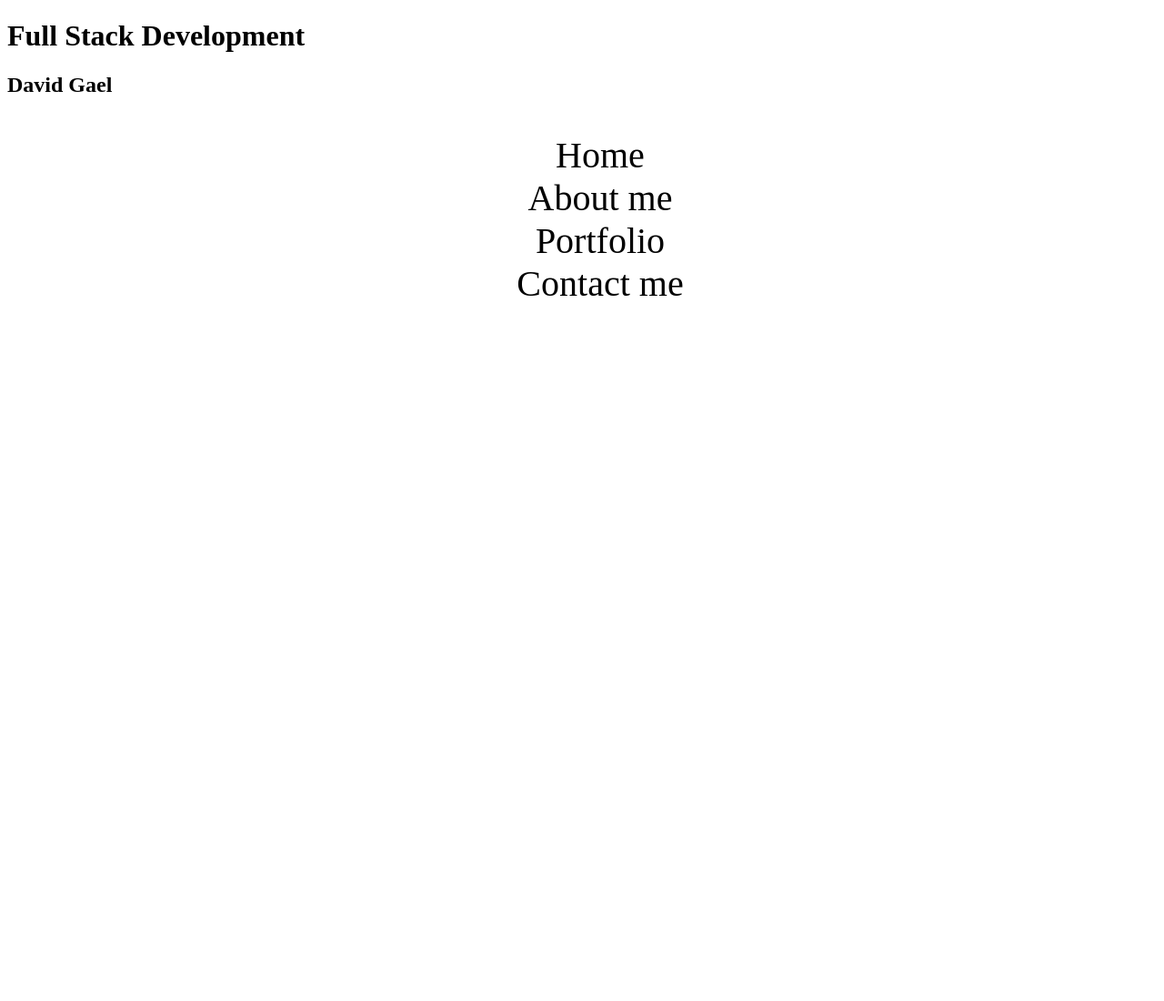
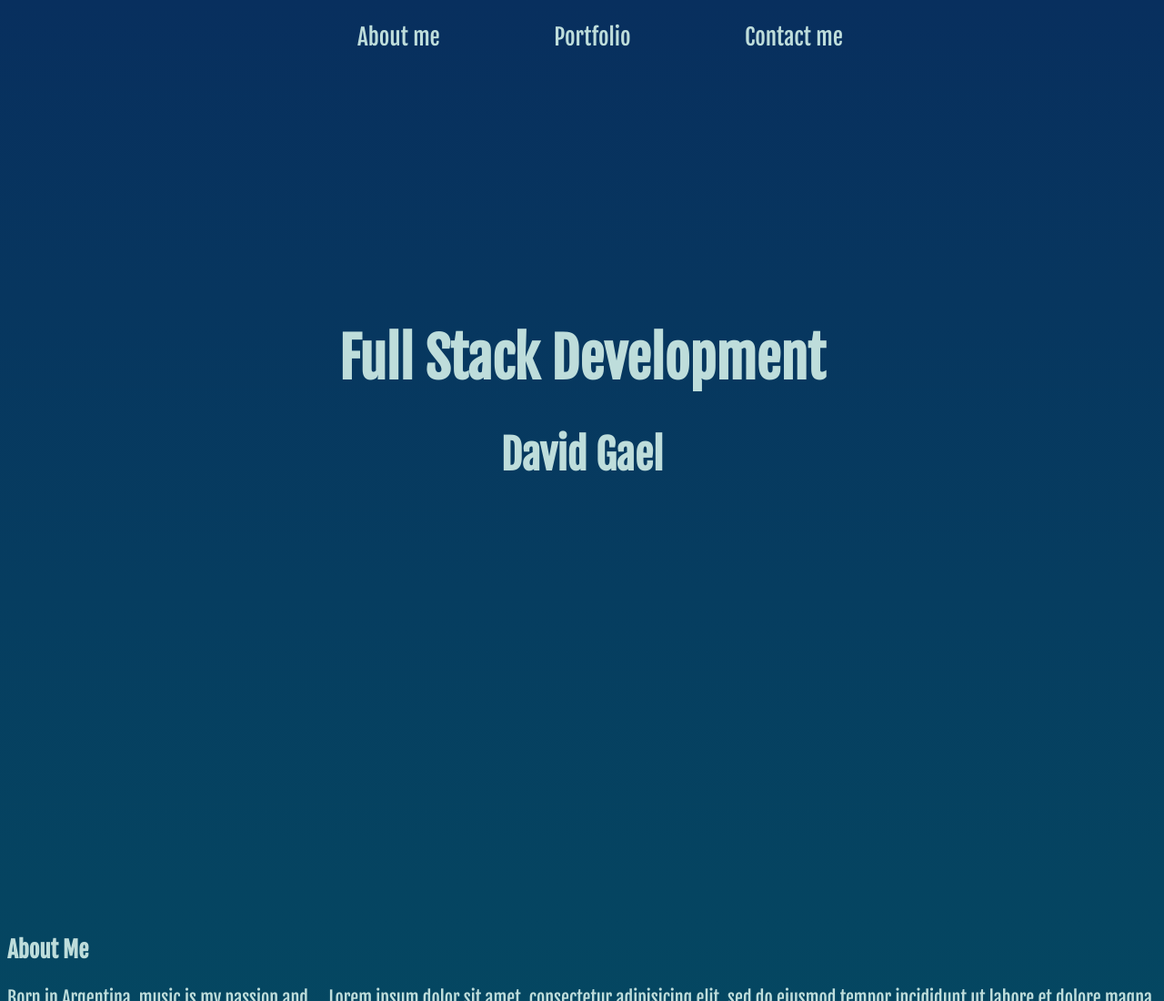
Before and after one commit to davigan/davigan.github.io, a plain HTML site: page index.html in a window 1280 px wide. Shown: the top 1100 px of the page at 91% size. Before the commit the page ends 800 px from the top, so only its background shows below. Drawn offline with Linux system fonts and the light colour scheme.

Commit message:
Added basic info and styles

```diff
--- a/CSS/styles.css
+++ b/CSS/styles.css
@@ -1,9 +1,47 @@
 body {
-  font:;
-  background-color: ;
+  background: linear-gradient(#082F5E,#006866);
+  font-family: 'Fjalla One', sans-serif;
+  color: #BEDDDB;
 }
 
 .nav{
   list-style-type: none;
   text-align: center;
-  font-size: 40px}
+  font-size: 25px;
+  margin-bottom: 300px;
+}
+.nav li {
+  display: inline;
+  margin: 60px;
+}
+
+a {
+  text-decoration: none;
+  color: #BEDDDB;
+}
+h1 {
+  text-align: center;
+  font-size: 60px;
+}
+h2 {
+  text-align: center;
+  font-size: 45px;
+}
+h3 {
+  font-size: 25px;
+  margin-top: 500px;
+  text-align: left;
+}
+p {
+  font-size: 20px;
+}
+
+label {
+  font-size: 18px;
+}
+input {
+background-color: transparent;
+}
+textarea {
+  background-color: transparent;
+}
--- a/index.html
+++ b/index.html
@@ -2,23 +2,54 @@
 <html>
   <head>
     <meta charset="utf-8">
+    <link href="https://fonts.googleapis.com/css?family=Anton|Fjalla+One" rel="stylesheet">
     <link rel="stylesheet" href="css/styles.css">
     <title>My Portfolio</title>
   </head>
-  <h1>Full Stack Development</h1>
+    <body>
+    <nav>
+      <ol class="nav">
+        <li> <a href="#about-me"> About me </a></li>
+        <li> <a href="#portfolio"> Portfolio </a></li>
+        <li> <a href="#contact-me"> Contact me </a></li>
+      </ol>
+    </nav>
+    <h1>Full Stack Development</h1>
     <h2>David Gael</h2>
-  <body>
-    <nav>
-      <ul class="nav">
-        <li href="#">Home</li>
-        <li href="">About me</li>
-        <li href="">Portfolio</li>
-        <li href="">Contact me</li>
-      </ul>
-        </nav>
+      <section id="about-me">
+      <h3>About Me</h3>
+      <p>Born in Argentina, music is my passion and.... Lorem ipsum dolor sit amet, consectetur adipisicing elit, sed do eiusmod tempor incididunt ut labore et dolore magna aliqua. Ut enim ad minim veniam, quis nostrud exercitation ullamco laboris nisi ut aliquip ex ea commodo consequat. Duis aute irure dolor in reprehenderit in voluptate velit esse cillum dolore eu fugiat nulla pariatur. Excepteur sint occaecat cupidatat non proident, sunt in culpa qui officia deserunt mollit anim id est laborum.lorem</p>
+      </section>
+      <section id="portfolio">
+      <h3>Portfolio</h3>
+      <p>Coming soon! Still working on it!</p>
+      </section>
+      <section id="contact-me">
+      <h3>Contact me</h3>
+      <form method="post">
+        <div>
+          <label> Name
+            <input type="text" name="name" required>
+          </label>
+      </div>
+      <div>
+        <label> Email <input type="email" name="email" required>
+        </label>
+      </div>
+      <div>
+        <textarea name="query" rows="15" cols="80" required>
+        </textarea>
+      </div>
+      <div>
+        <label>
+          <input type="submit" name="send">
+        </label>
+      </div>
+      </form>
+      </section>
   <footer class="links">
-  <i class="FB"></i>
-  <i class="Linkedin"></i>
-
+  <i class="FB"> <a href="https://www.facebook.com"></a></i>
+  <i class="Linkedin"> <a href="https://www.linkedin.com/in/davidgael22"></i>
+</footer>
   </body>
 </html>
```
